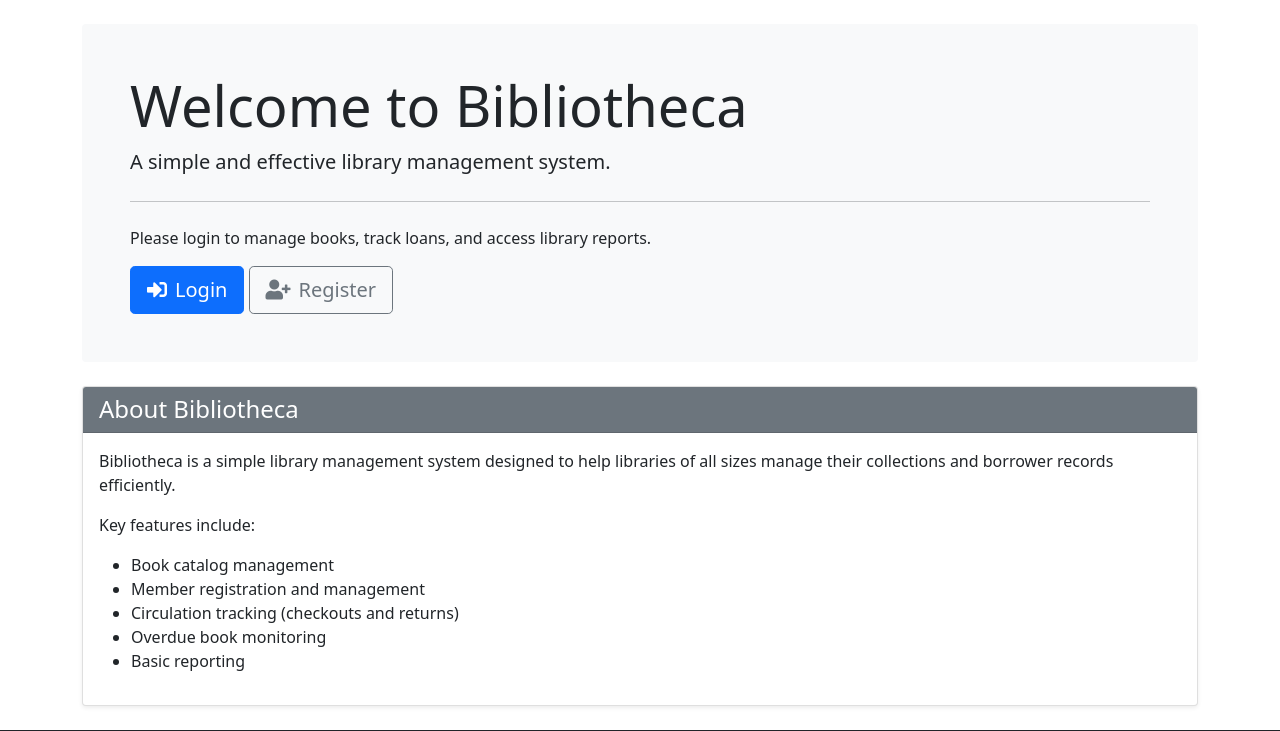
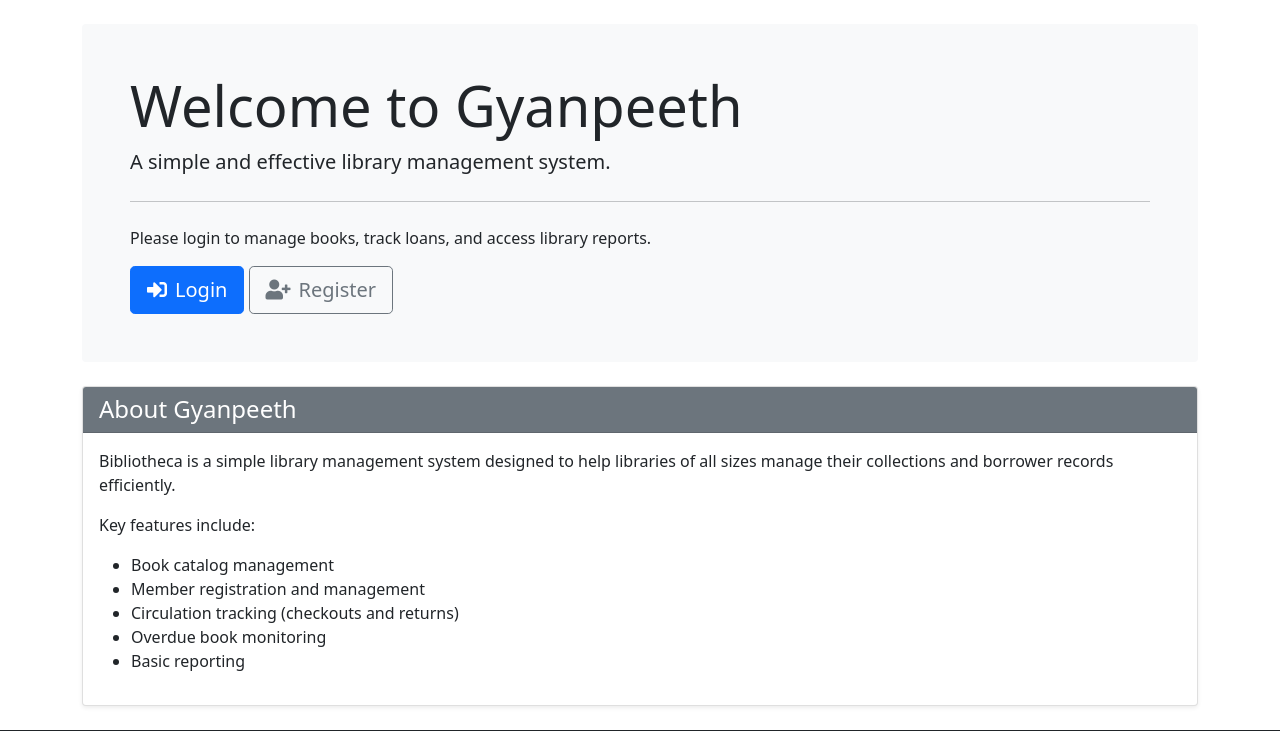
Before and after one commit to zenithxdev0/lms-flask, a Flask app: page / in a window 1280 px wide. Shown: the part 56-787 px from the top of the page. Run offline with Flask 2, Linux system fonts and the light colour scheme.

Commit message:
Update index.html

```diff
--- a/app/templates/index.html
+++ b/app/templates/index.html
@@ -1,10 +1,10 @@
 {% extends "base.html" %}
 
-{% block title %}Home - Bibliotheca LMS{% endblock %}
+{% block title %}Home - Gyanpeeth LMS{% endblock %}
 
 {% block content %}
 <div class="jumbotron bg-light p-5 mb-4 rounded">
-    <h1 class="display-4">Welcome to Bibliotheca</h1>
+    <h1 class="display-4">Welcome to Gyanpeeth</h1>
     <p class="lead">A simple and effective library management system.</p>
     {% if not current_user.is_authenticated %}
         <hr class="my-4">
@@ -116,7 +116,7 @@
 
 <div class="card">
     <div class="card-header bg-secondary text-white">
-        <h4 class="mb-0">About Bibliotheca</h4>
+        <h4 class="mb-0">About Gyanpeeth</h4>
     </div>
     <div class="card-body">
         <p>Bibliotheca is a simple library management system designed to help libraries of all sizes manage their collections and borrower records efficiently.</p>
```
